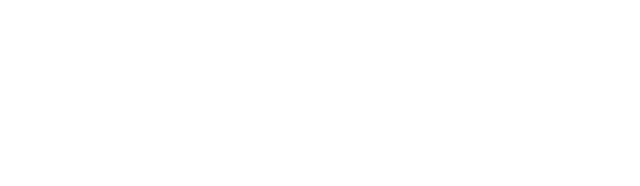
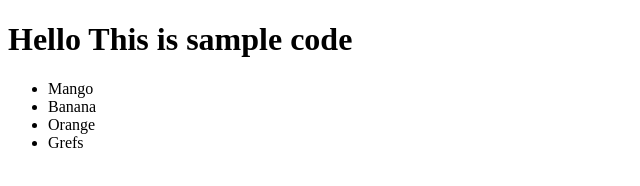
Before and after one commit to Sandhya734/Project2, a plain HTML site: page index.html in a window 1280 px wide. Shown: the whole page, without its empty margins (0-640 px from the left). Drawn offline with Linux system fonts and the light colour scheme.

Commit message:
data added

```diff
--- a/index.html
+++ b/index.html
@@ -6,6 +6,12 @@
     <title>Sample code</title>
 </head>
 <body>
-
+    <h1>Hello This is sample code</h1>
+    <ul>
+        <li>Mango</li>
+        <li>Banana</li>
+        <li>Orange</li>
+        <li>Grefs</li>
+    </ul>
 </body>
 </html>
```
